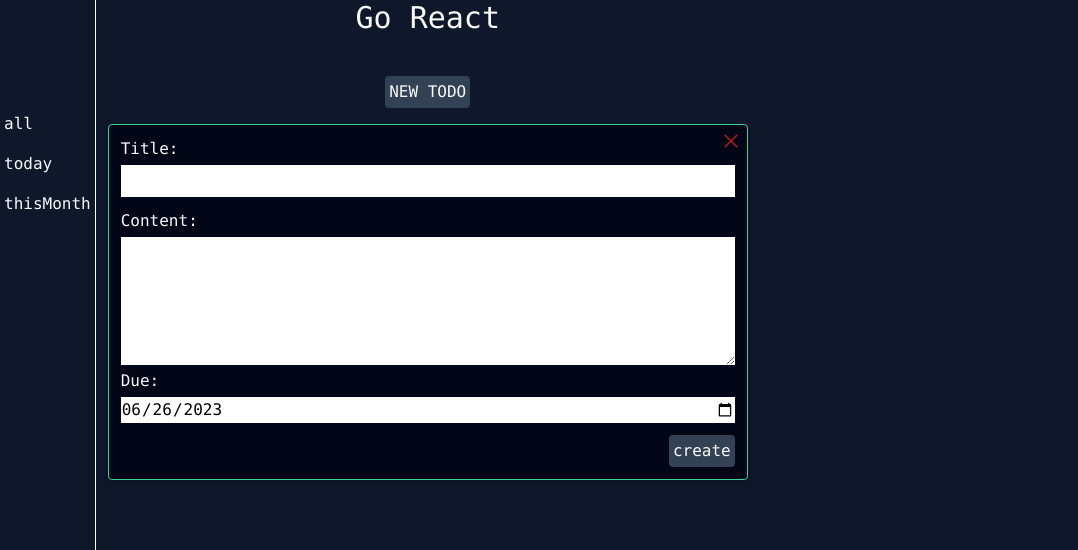
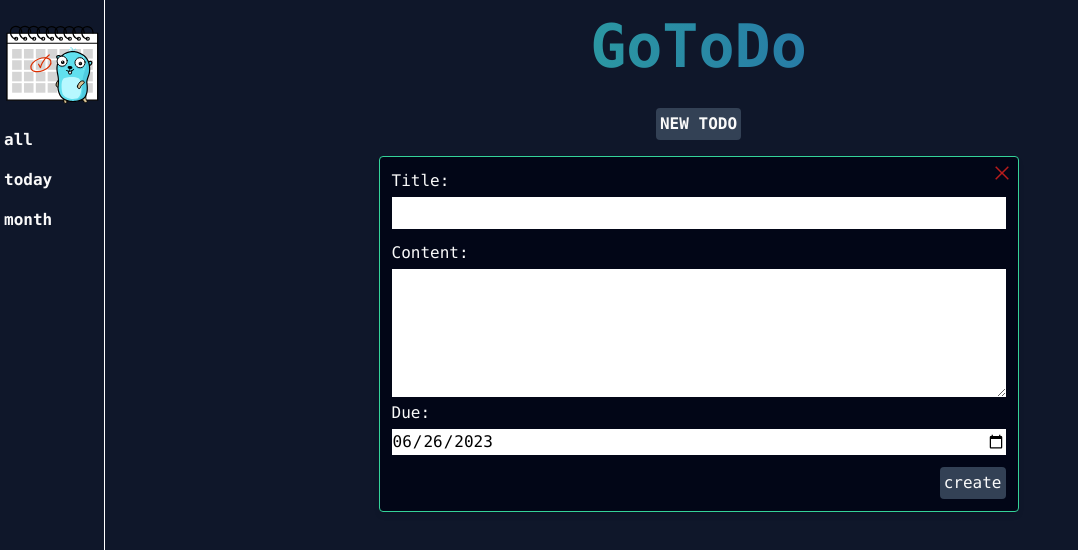
Before and after one commit to And1x/GoReact-Todo, a React (Vite) app in the folder _ui/: page / in a window 1280 px wide. Both pictures are taken after a click on the button "NEW TODO". Shown: the top 550 px of the page, without its empty margins (0-1078 px from the left). Built offline with nearby package versions, Linux system fonts and the light colour scheme; no server answers.

Commit message:
style changes

```diff
--- a/_ui/src/App.tsx
+++ b/_ui/src/App.tsx
@@ -9,32 +9,32 @@ function App() {
   function disableShowNew() {
     setShowNew(false);
   }
-  // const dueDateCategories = ["all", "today", "thisWeek", "thisMonth"];
 
   const [dueDateCat, setDueDateCat] = useState(dueDateCategories.all);
   function switchCategory(cat: string) {
     setDueDateCat(cat);
+    setShowNew(false);
   }
 
   return (
     <div className="bg-slate-900 text-zinc-50 font-mono min-h-[100vh]">
       <div className="flex flex-row gap-3">
         <Sidebar categories={dueDateCategories} onSelect={switchCategory} />
-        <div className="flex flex-col">
-          <h1 className="text-3xl text-center mb-6">Go React</h1>
+        <div className="flex flex-col w-full">
+          <h1 className="my-4 text-6xl text-center font-extrabold text-transparent bg-clip-text bg-gradient-to-r from-emerald-400 to-blue-800">
+            GoToDo
+          </h1>
           <button
-            className="bg-slate-700 hover:text-emerald-400 w-fit rounded p-1 my-4 self-center"
+            className="bg-slate-700 hover:text-emerald-400 font-semibold w-fit rounded p-1 my-4 self-center"
             onClick={() => setShowNew(true)}
           >
             NEW TODO
           </button>
-          <div className="">
-            {showNew ? (
-              <NewTodo disableNew={disableShowNew} />
-            ) : (
-              <TodoList filter={dueDateCat} />
-            )}
-          </div>
+          {showNew ? (
+            <NewTodo disableNew={disableShowNew} />
+          ) : (
+            <TodoList filter={dueDateCat} />
+          )}
         </div>
       </div>
     </div>
--- a/_ui/src/components/CategorySidebar.tsx
+++ b/_ui/src/components/CategorySidebar.tsx
@@ -1,7 +1,9 @@
+import { ReactComponent as Gopher } from "../assets/gopher.svg";
+
 export const dueDateCategories = {
   all: "all",
   today: "today",
-  thisMonth: "thisMonth",
+  thisMonth: "month",
 };
 
 interface props {
@@ -11,9 +13,13 @@ interface props {
 
 export default function Sidebar({ categories, onSelect }: props) {
   return (
-    <div className="pt-28 px-1 border-r border-white border-double h-screen">
+    <div className="pt-4 px-1 border-r border-white border-solid h-screen">
+      <Gopher className="w-24 h-24 mb-4 animate-scale-in" />
       {Object.values(categories).map((cat) => (
-        <div className="mb-4 cursor-pointer" onClick={() => onSelect(cat)}>
+        <div
+          className="mb-4 cursor-pointer font-bold hover:text-emerald-400"
+          onClick={() => onSelect(cat)}
+        >
           {cat}
         </div>
       ))}
--- a/_ui/src/components/NewTodo.tsx
+++ b/_ui/src/components/NewTodo.tsx
@@ -39,7 +39,7 @@ export default function NewTodo({ disableNew }: { disableNew: () => void }) {
 
   return (
     <div
-      className={`relative shadow-md w-[50vw] border border-emerald-400 bg-slate-950 rounded p-3`}
+      className={`self-center relative shadow-md w-[50vw] border border-emerald-400 bg-slate-950 rounded p-3`}
     >
       <div>
         <form onSubmit={handleSubmitNew} className="flex flex-col gap-1">
--- a/_ui/src/components/TodoList.tsx
+++ b/_ui/src/components/TodoList.tsx
@@ -50,10 +50,9 @@ export default function TodoList({ filter }: { filter: string }) {
   }, [filter]);
 
   return (
-    <>
-      <div>
-        <ul className="flex flex-col gap-4 items-center justify-center">
+    <ul className="self-center">
       {todoList.map((todo) => (
+        <li className="mb-4">
           <TodoItem
             key={todo.id}
             item={todo}
@@ -63,9 +62,8 @@ export default function TodoList({ filter }: { filter: string }) {
               });
             }}
           />
+        </li>
       ))}
     </ul>
-      </div>
-    </>
   );
 }
--- a/_ui/tailwind.config.js
+++ b/_ui/tailwind.config.js
@@ -2,7 +2,26 @@
 export default {
   content: ["./index.html", "./src/**/*.{js,ts,jsx,tsx}"],
   theme: {
-    extend: {},
+    extend: {
+      keyframes: {
+        /* ----------------------------------------------
+         * Generated by Animista on 2023-9-5 16:49:25
+         * Licensed under FreeBSD License.
+         * See http://animista.net/license for more info.
+         * w: http://animista.net, t: @cssanimista
+         * ---------------------------------------------- */
+        scaleInCenter: {
+          "0%": { transform: "scale(0)", opacity: "1" },
+          "100%": {
+            transform: "scale(1)",
+            opacity: "1",
+          },
+        },
+      },
+      animation: {
+        "scale-in": "scaleInCenter 2s both",
+      },
+    },
   },
   plugins: [],
 };
```
Also changed, not shown: _ui/src/assets/gopher.svg (added). Lines whose indentation alone changed are shown as unchanged.
